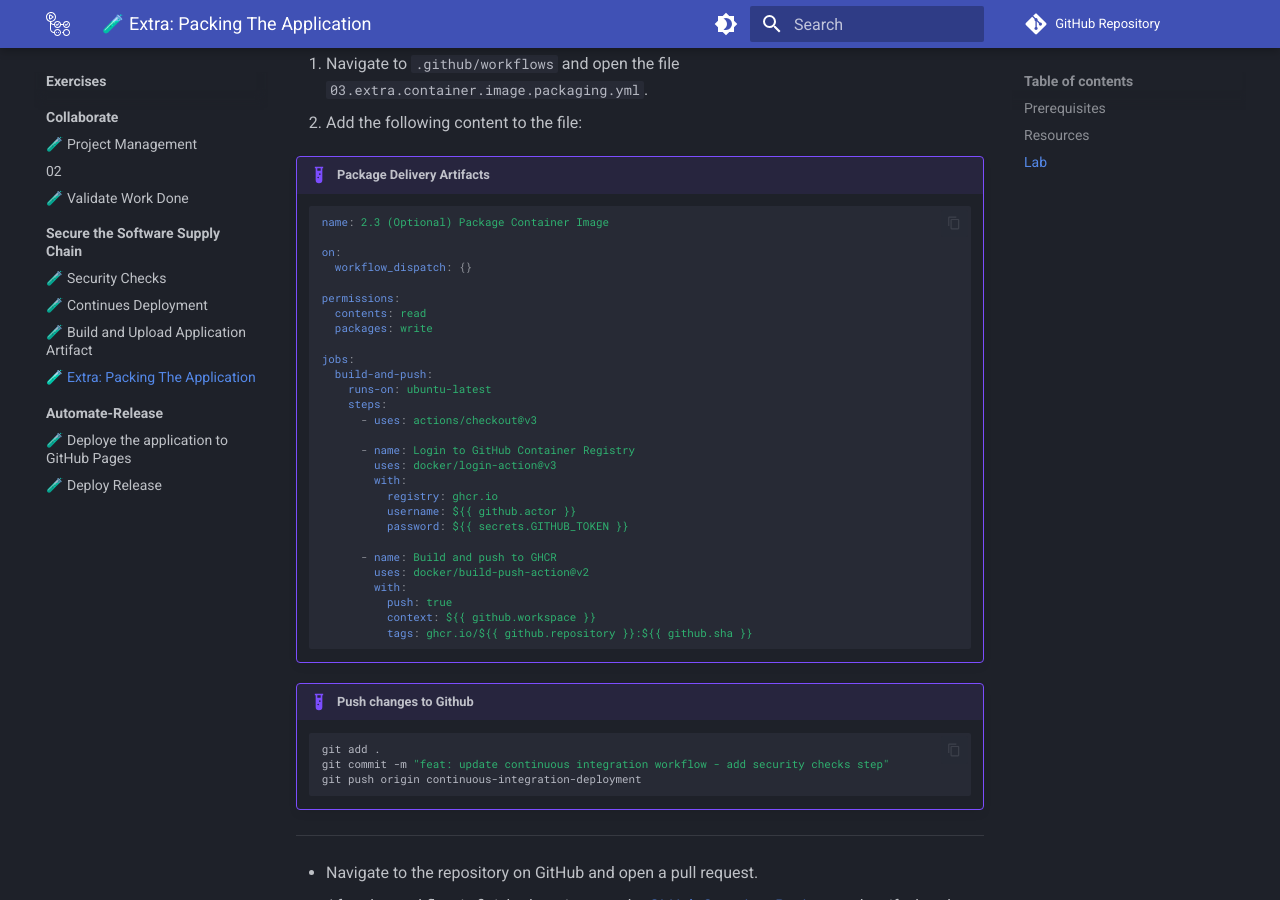
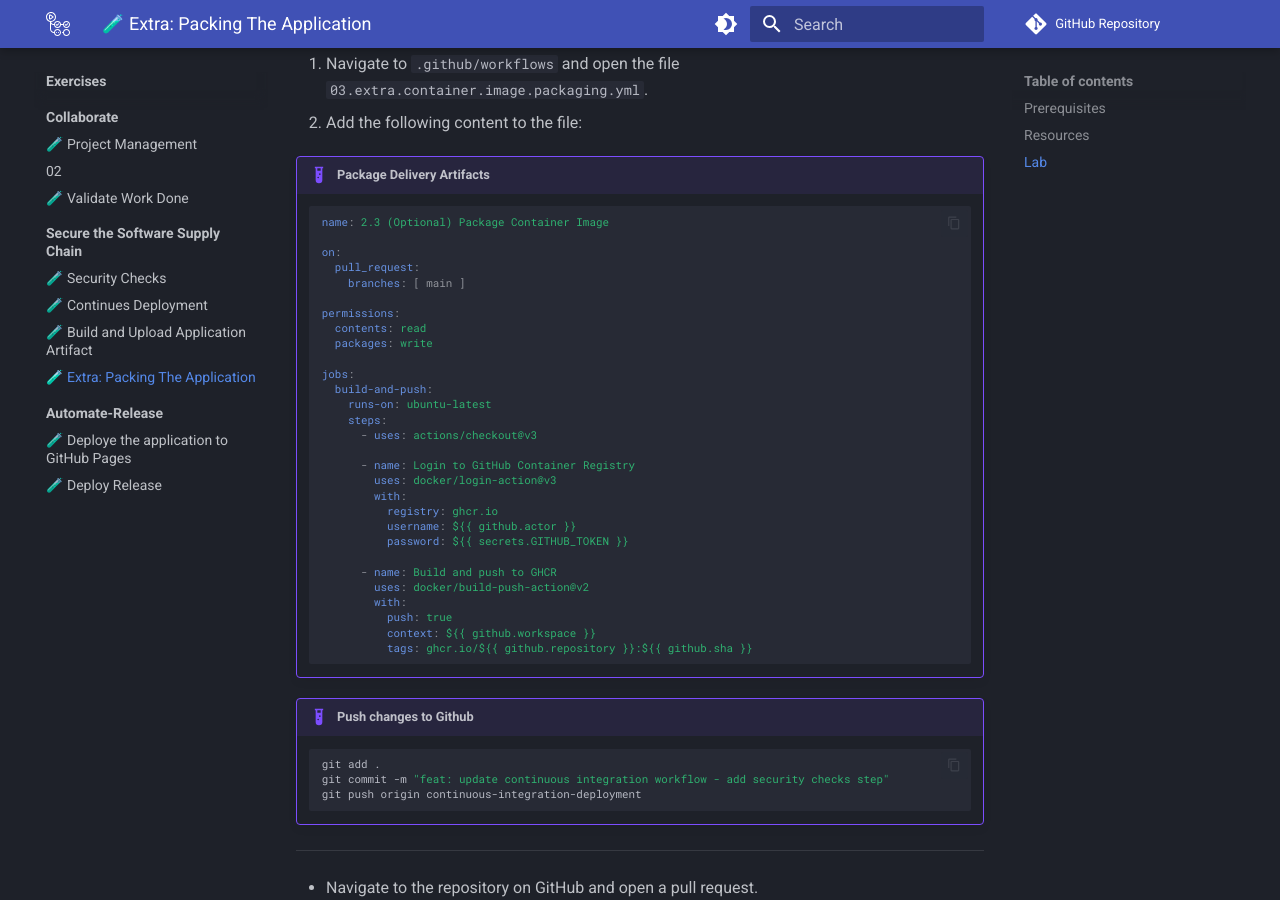
Before and after one commit to githubuniverseworkshops/github-devsecops-fundamentals, an MkDocs documentation site: the page built from docs/exercises/02.secure.the.software.supply.chain/02-extra.md, in a window 1280 px wide and 900 px high, scrolled down 865 px. Built offline with MkDocs 1.6.1 and Material for MkDocs 9.7.7, drawn with Linux system fonts in a browser that asks for light colours; emoji names are drawn with the system emoji font; comment, search, counter and statistics services are not loaded.

Commit message:
Update 04.docker.yml

```diff
--- a/docs/exercises/02.secure.the.software.supply.chain/workflows/04.docker.yml
+++ b/docs/exercises/02.secure.the.software.supply.chain/workflows/04.docker.yml
@@ -1,7 +1,8 @@
 name: 2.3 (Optional) Package Container Image
 
 on:
-  workflow_dispatch: {}
+  pull_request:
+    branches: [ main ]
 
 permissions:
   contents: read
```
